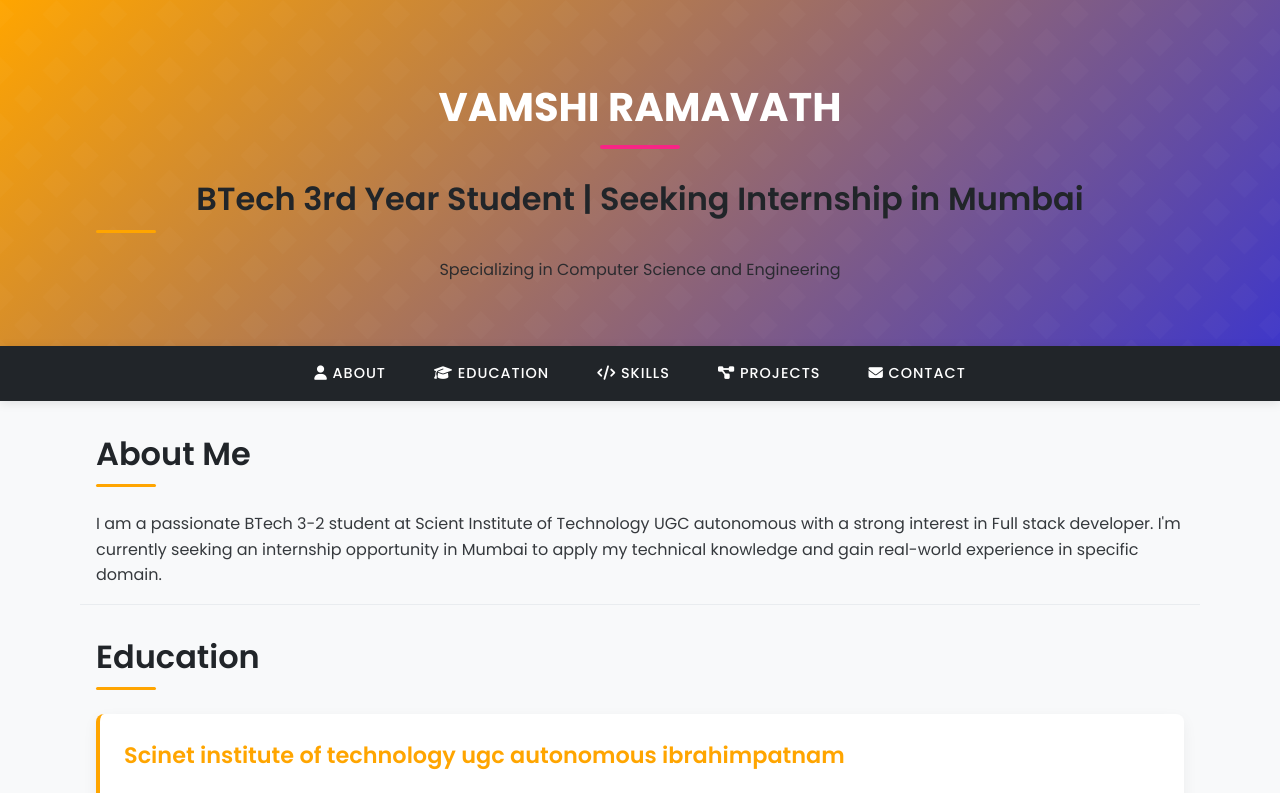
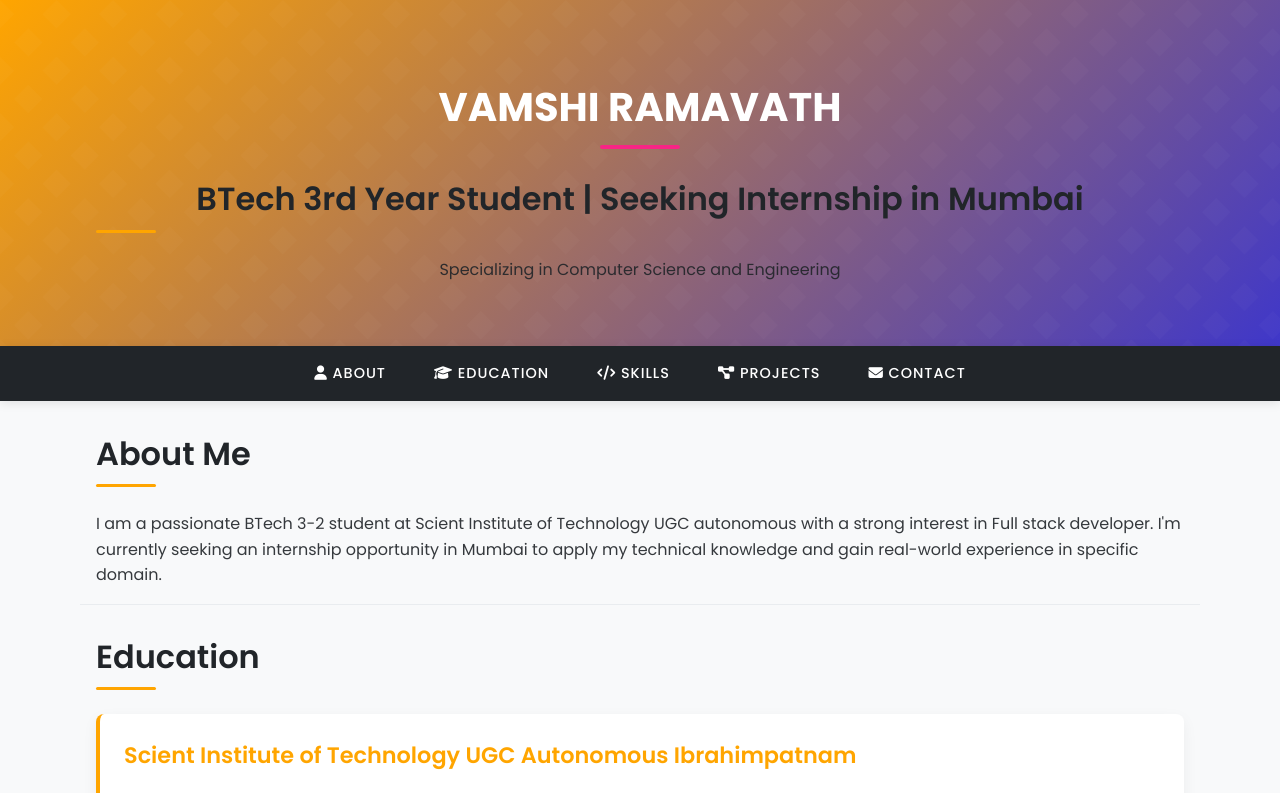
Before and after one commit to Vamshirathod14/vamshiramavath, a plain HTML site: page index.html in a window 1280 px wide. Shown: the top 793 px of the page. Drawn offline with Linux system fonts and the light colour scheme.

Commit message:
Your descriptive commit message

```diff
--- a/index.html
+++ b/index.html
@@ -304,7 +304,7 @@
     <section id="education" class="container">
         <h2>Education</h2>
         <div class="project">
-            <h3>Scinet institute of technology ugc autonomous ibrahimpatnam</h3>
+            <h3>Scient Institute of Technology UGC Autonomous Ibrahimpatnam</h3>
             <p>BTech in CSE | 3RD YEAR 2 SEM | 2022-2026</p>
             <p>Current CGPA: 74.5</p>
         </div>
```
